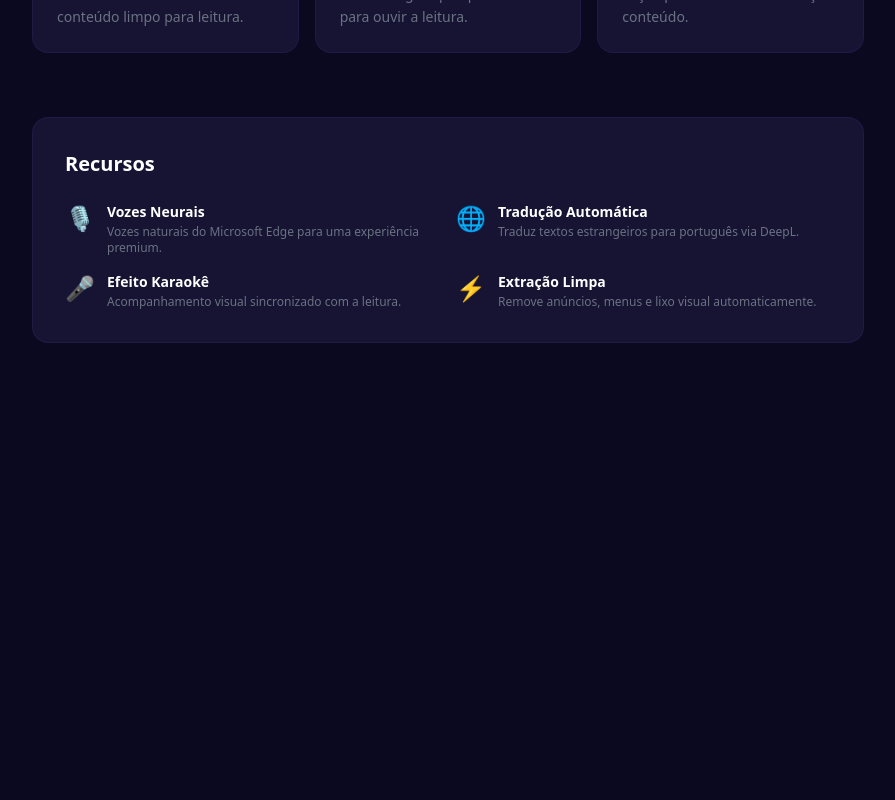
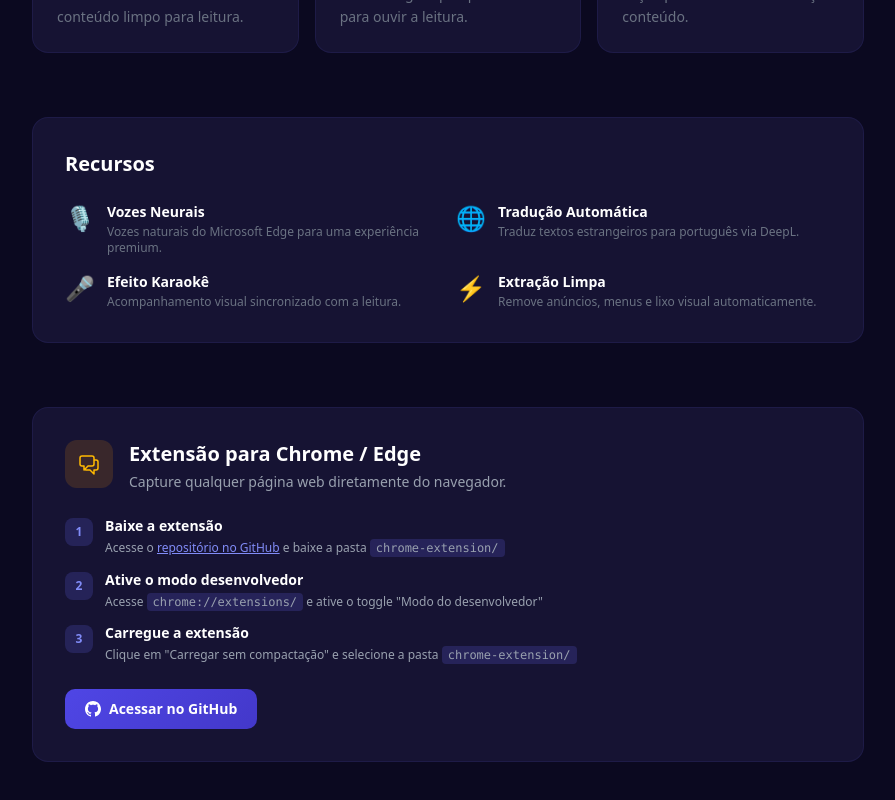
Before and after one commit to adalbaesc/leitor-neural-pessoal, a Next.js app in the folder web-app/: page / in a window 1280 px wide. Shown: the part 569-1369 px from the top of the page, without its empty margins (192-1087 px from the left). Before the commit the page ends 976 px from the top, so only its background shows below. Built offline with nearby package versions, Linux system fonts and the light colour scheme.

Commit message:
fix: add extension section to homepage, fix hydration warning, update production URL, fix Tailwind v4 lints

```diff
--- a/web-app/src/app/page.tsx
+++ b/web-app/src/app/page.tsx
@@ -155,6 +155,91 @@ export default function Home() {
           </div>
         </div>
       </section>
+
+      {/* ── Extensão Chrome ── */}
+      <section className="max-w-4xl mx-auto px-4 sm:px-8 pb-16">
+        <div className="bg-surface rounded-2xl border border-neural-500/10 p-6 sm:p-8">
+          <div className="flex items-start gap-4 mb-6">
+            <div className="w-12 h-12 rounded-xl bg-amber-500/15 flex items-center justify-center flex-shrink-0">
+              <svg xmlns="http://www.w3.org/2000/svg" className="w-6 h-6 text-amber-400" fill="none" viewBox="0 0 24 24" stroke="currentColor" strokeWidth={1.5}>
+                <path strokeLinecap="round" strokeLinejoin="round" d="M17 8h2a2 2 0 012 2v6a2 2 0 01-2 2h-2v4l-4-4H9a1.994 1.994 0 01-1.414-.586m0 0L11 14h4a2 2 0 002-2V6a2 2 0 00-2-2H5a2 2 0 00-2 2v6a2 2 0 002 2h2v4l.586-.586z" />
+              </svg>
+            </div>
+            <div>
+              <h2 className="text-xl font-bold text-white">Extensão para Chrome / Edge</h2>
+              <p className="text-sm text-gray-400 mt-1">Capture qualquer página web diretamente do navegador.</p>
+            </div>
+          </div>
+
+          {/* Steps */}
+          <div className="space-y-3 mb-6">
+            {[
+              {
+                step: "1",
+                title: "Baixe a extensão",
+                desc: (
+                  <>
+                    Acesse o{" "}
+                    <a
+                      href="https://github.com/adalbaesc/leitor-neural-pessoal"
+                      target="_blank"
+                      rel="noopener noreferrer"
+                      className="text-neural-400 underline hover:text-neural-300 transition-colors"
+                    >
+                      repositório no GitHub
+                    </a>{" "}
+                    e baixe a pasta <code className="text-xs bg-neural-500/20 px-1.5 py-0.5 rounded">chrome-extension/</code>
+                  </>
+                ),
+              },
+              {
+                step: "2",
+                title: "Ative o modo desenvolvedor",
+                desc: (
+                  <>
+                    Acesse{" "}
+                    <code className="text-xs bg-neural-500/20 px-1.5 py-0.5 rounded">chrome://extensions/</code>{" "}
+                    e ative o toggle {'"'}Modo do desenvolvedor{'"'}
+                  </>
+                ),
+              },
+              {
+                step: "3",
+                title: "Carregue a extensão",
+                desc: (
+                  <>
+                    Clique em {'"'}Carregar sem compactação{'"'} e selecione a pasta{" "}
+                    <code className="text-xs bg-neural-500/20 px-1.5 py-0.5 rounded">chrome-extension/</code>
+                  </>
+                ),
+              },
+            ].map((item) => (
+              <div key={item.step} className="flex items-start gap-3">
+                <div className="w-7 h-7 rounded-lg bg-neural-500/20 flex items-center justify-center flex-shrink-0 mt-0.5">
+                  <span className="text-xs font-bold text-neural-400">{item.step}</span>
+                </div>
+                <div>
+                  <h4 className="text-sm font-semibold text-white">{item.title}</h4>
+                  <p className="text-xs text-gray-400 mt-0.5 leading-relaxed">{item.desc}</p>
+                </div>
+              </div>
+            ))}
+          </div>
+
+          {/* CTA */}
+          <a
+            href="https://github.com/adalbaesc/leitor-neural-pessoal"
+            target="_blank"
+            rel="noopener noreferrer"
+            className="inline-flex items-center gap-2 btn-neural text-sm rounded-xl"
+          >
+            <svg xmlns="http://www.w3.org/2000/svg" className="w-4 h-4" fill="currentColor" viewBox="0 0 24 24">
+              <path d="M12 0c-6.626 0-12 5.373-12 12 0 5.302 3.438 9.8 8.207 11.387.599.111.793-.261.793-.577v-2.234c-3.338.726-4.033-1.416-4.033-1.416-.546-1.387-1.333-1.756-1.333-1.756-1.089-.745.083-.729.083-.729 1.205.084 1.839 1.237 1.839 1.237 1.07 1.834 2.807 1.304 3.492.997.107-.775.418-1.305.762-1.604-2.665-.305-5.467-1.334-5.467-5.931 0-1.311.469-2.381 1.236-3.221-.124-.303-.535-1.524.117-3.176 0 0 1.008-.322 3.301 1.23.957-.266 1.983-.399 3.003-.404 1.02.005 2.047.138 3.006.404 2.291-1.552 3.297-1.23 3.297-1.23.653 1.653.242 2.874.118 3.176.77.84 1.235 1.911 1.235 3.221 0 4.609-2.807 5.624-5.479 5.921.43.372.823 1.102.823 2.222v3.293c0 .319.192.694.801.576 4.765-1.589 8.199-6.086 8.199-11.386 0-6.627-5.373-12-12-12z" />
+            </svg>
+            Acessar no GitHub
+          </a>
+        </div>
+      </section>
     </main>
   );
 }
```
Also changed, not shown: 1 other file (tests, documents, lock files or other folders).
